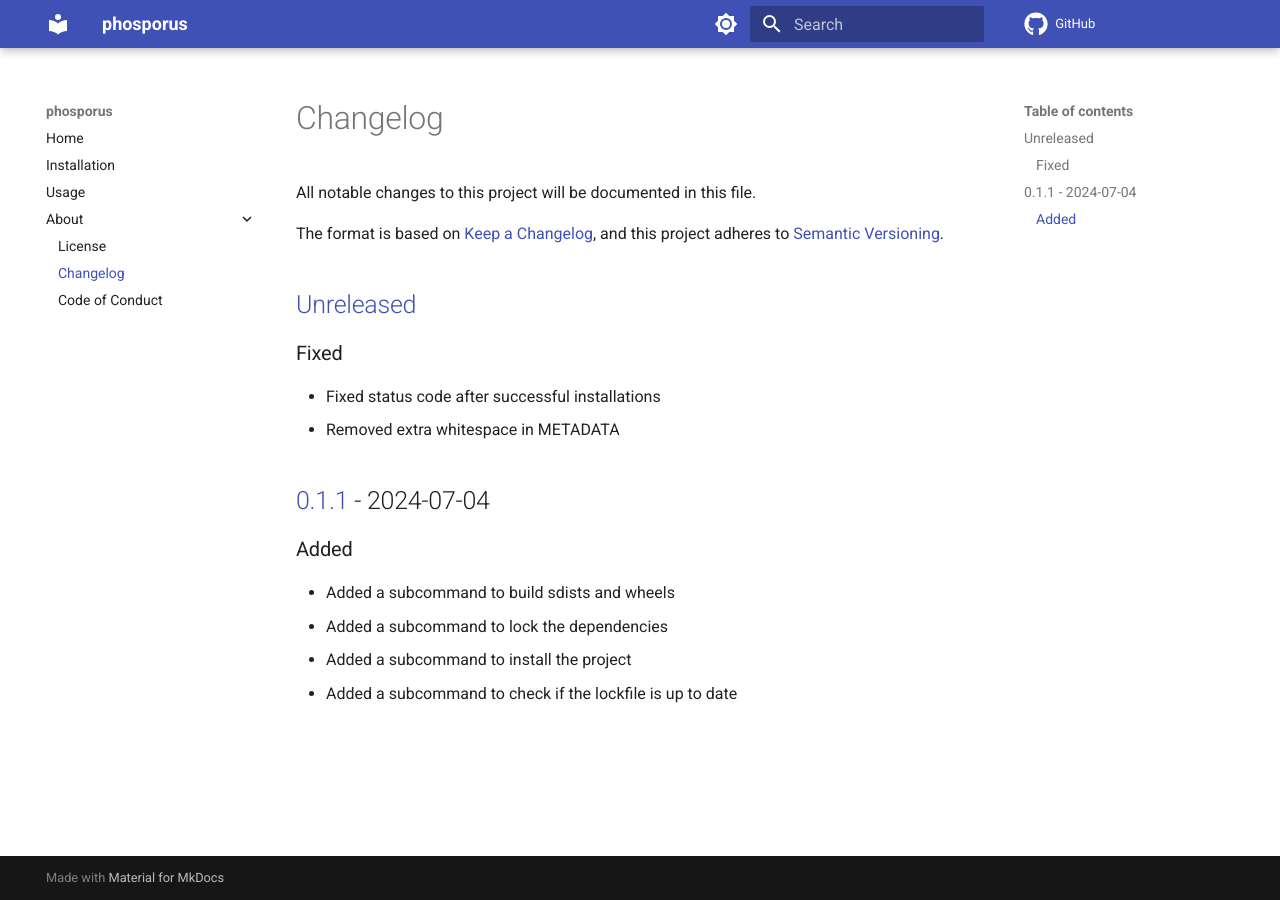
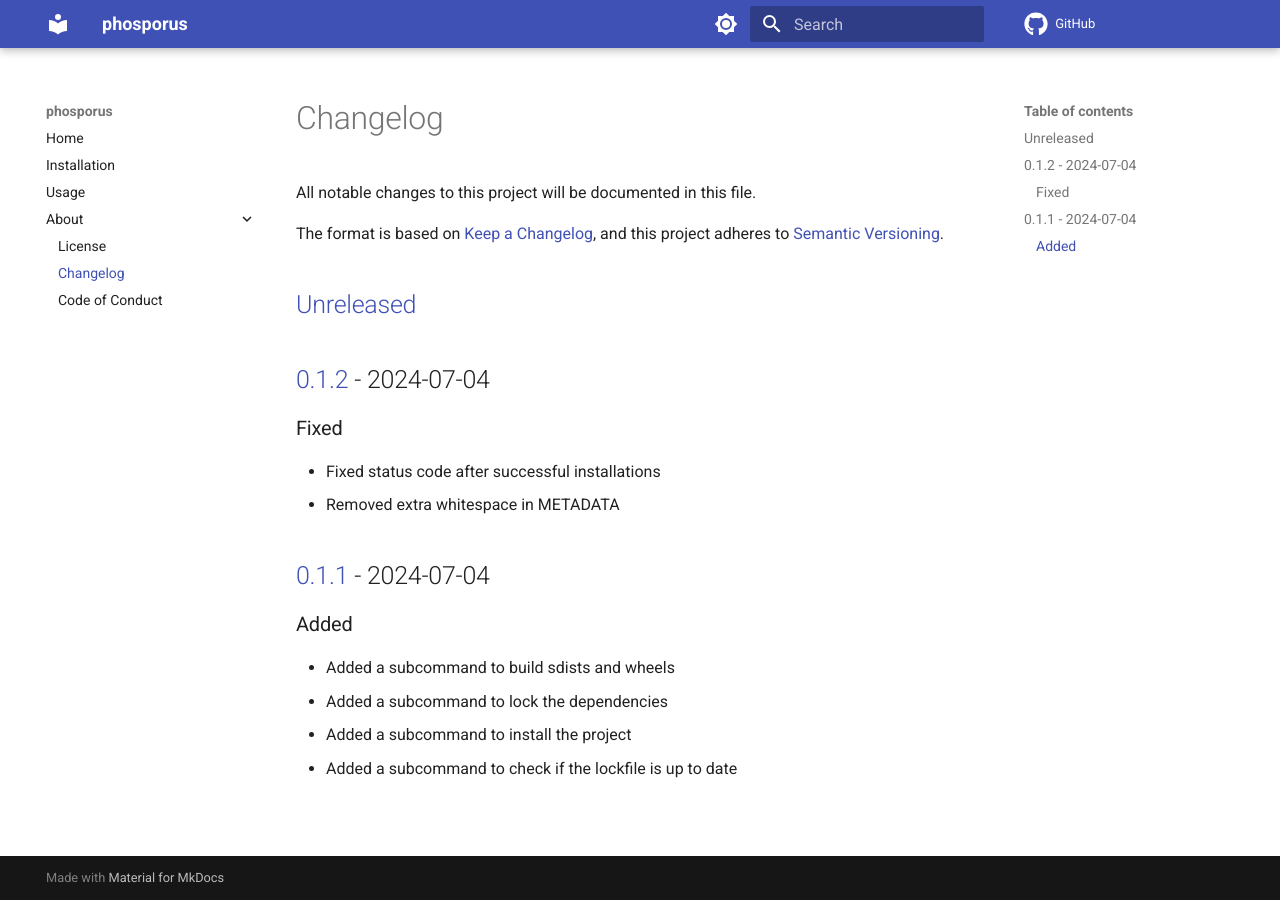
Before and after one commit to spapanik/phosphorus, an MkDocs documentation site: the page built from docs/CHANGELOG.md, in a window 1280 px wide. Built offline with MkDocs 1.6.1 and Material for MkDocs 9.7.7, drawn with Linux system fonts in a browser that asks for light colours; comment, search, counter and statistics services are not loaded.

Commit message:
🚀 Bump version

```diff
--- a/docs/CHANGELOG.md
+++ b/docs/CHANGELOG.md
@@ -5,6 +5,8 @@
 The format is based on [Keep a Changelog], and this project adheres to [Semantic Versioning].
 
 ## [Unreleased]
+
+## [0.1.2] - 2024-07-04
 
 ### Fixed
 
@@ -22,5 +24,6 @@
 
 [Keep a Changelog]: https://keepachangelog.com/en/1.0.0/
 [Semantic Versioning]: https://semver.org/spec/v2.0.0.html
-[Unreleased]: https://github.com/spapanik/phosphorus/compare/v0.1.1...main
+[Unreleased]: https://github.com/spapanik/phosphorus/compare/v0.1.2...main
+[0.1.2]: https://github.com/spapanik/eulertools/compare/v0.1.1...v0.1.2
 [0.1.1]: https://github.com/spapanik/eulertools/releases/tag/v0.1.1
--- a/src/phosphorus/__version__.py
+++ b/src/phosphorus/__version__.py
@@ -1 +1 @@
-__version__ = "0.1.1"
+__version__ = "0.1.2"
```
